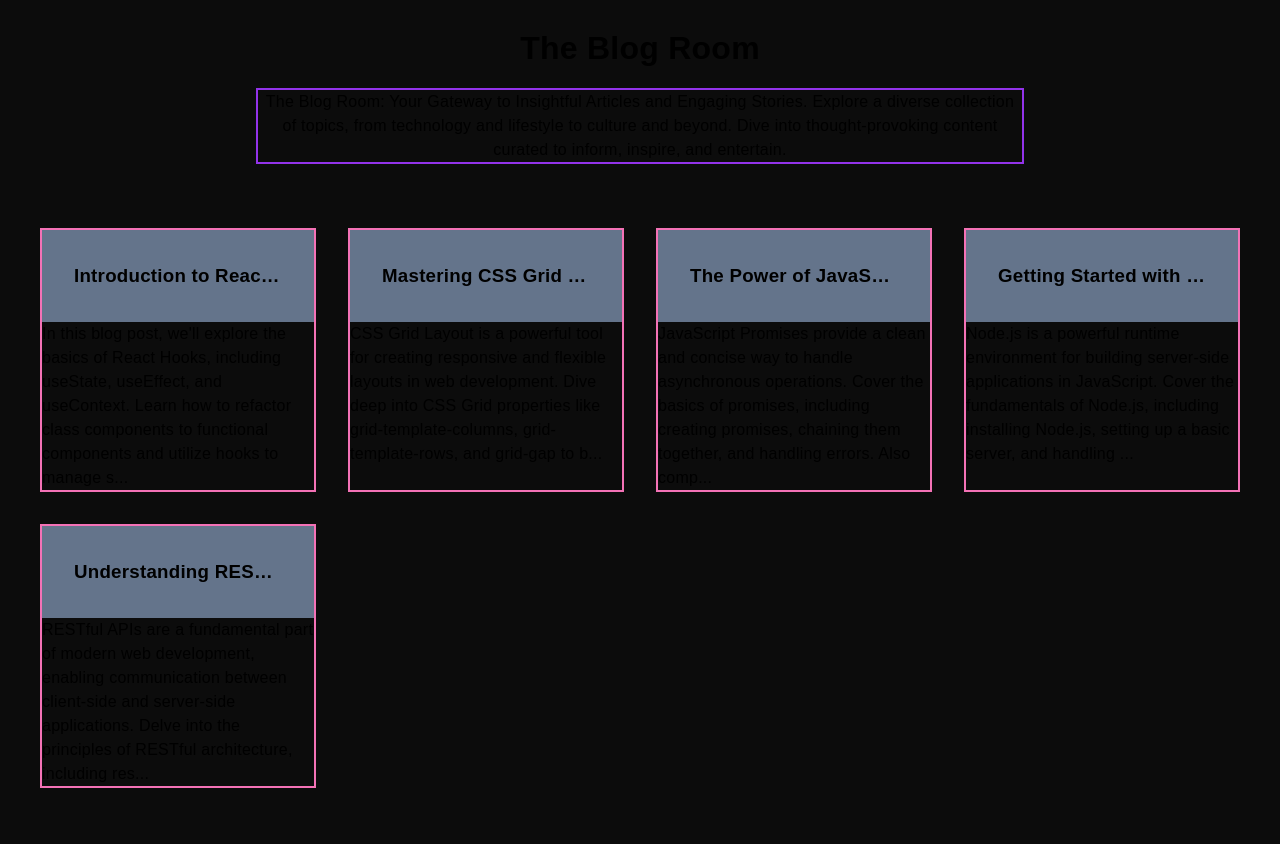
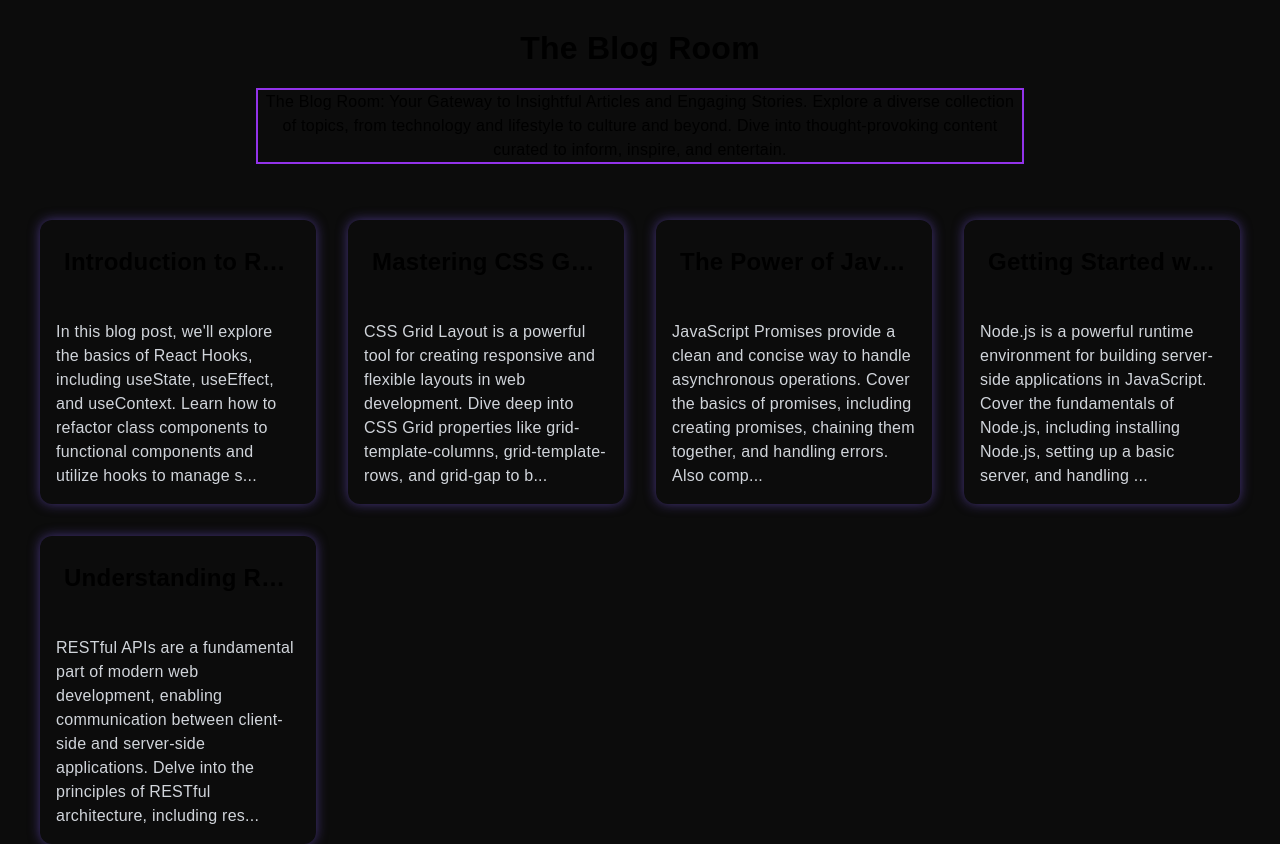
Before and after one commit to negeek7/blog-app-nextjs, a Next.js app: page / in a window 1280 px wide. Built offline with nearby package versions, Linux system fonts and the light colour scheme.

Commit message:
some styling

```diff
--- a/src/app/page.jsx
+++ b/src/app/page.jsx
@@ -15,12 +15,12 @@ export default function Home() {
   console.log(blogData, "BLOG DATA")
 
   return (
-    <div className='min-h-screen'>
+    <div>
       <div className="p-6 flex flex-col justify-center items-center">
         <h1>The Blog Room</h1>
         <p className="mt-4 max-w-screen-md text-center text-wrap border-2 border-purple-600">The Blog Room: Your Gateway to Insightful Articles and Engaging Stories. Explore a diverse collection of topics, from technology and lifestyle to culture and beyond. Dive into thought-provoking content curated to inform, inspire, and entertain.</p>
       </div>
-      <div className='m-10 inline-grid md:grid-cols-2 lg:grid-cols-4 gap-8'>
+      <div className='mt-8 mx-10 grid grid-cols-1 md:grid-cols-2 lg:grid-cols-4 gap-6 lg:gap-8'>
         {
           blogData?.map(blog => (
             <>
--- a/src/components/BlogTile.jsx
+++ b/src/components/BlogTile.jsx
@@ -14,12 +14,17 @@ function BlogTile({blog}) {
 
   return (
     <>
-        <div className="border-2 border-pink-400 cursor-pointer max-h-80">
     <Link href={`/blog/${blog.id}`}>
-            <h3 className='m-0 text-center p-8 bg-slate-500 truncate'>{blog.title}</h3>
-            <p>{getBlogTileContent(blog.content)}</p>
+        <div className="cursor-pointer shadow-[0px_0px_12px_0px_#44337a] rounded-xl hover:scale-105 transition-all ease-in-out duration-500">
+            <div className='text-center p-6 rounded-tl-xl'>
+                <h2 className='truncate'>{blog.title}</h2>
+            </div>
+            <div className="p-4 rounded-br-xl">
+                <p className="text-gray-300">{getBlogTileContent(blog.content)}</p>
+            </div>
+
+        </div>
     </Link>
-        </div>
     </>
   )
 }
```
